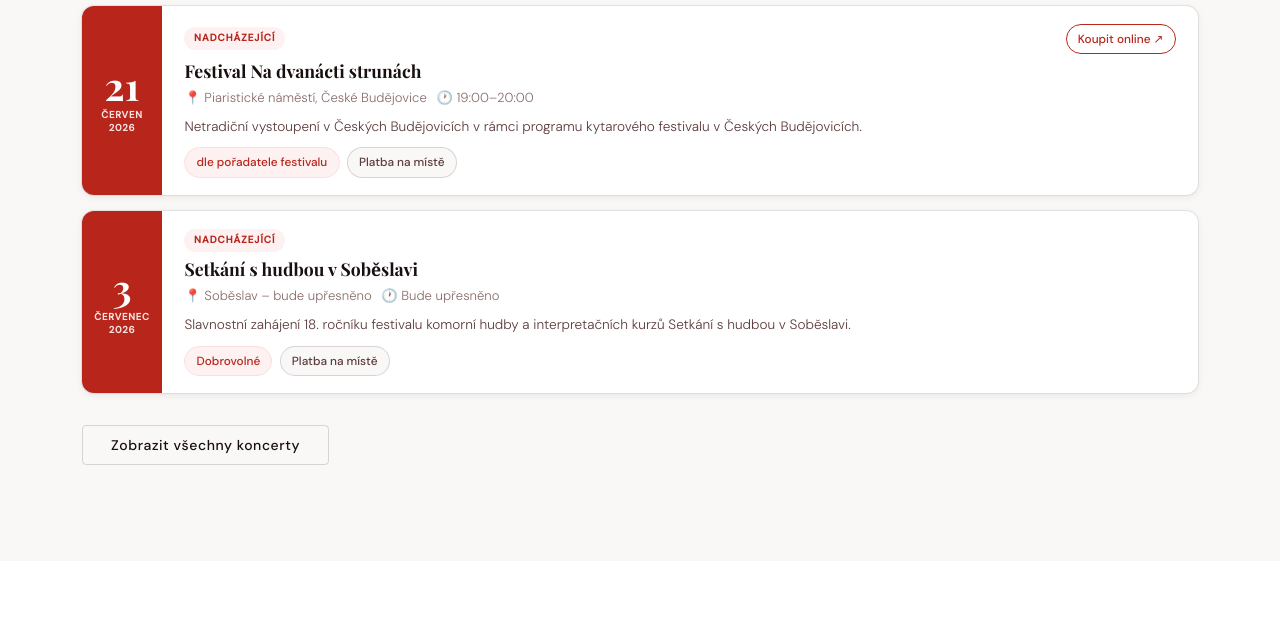
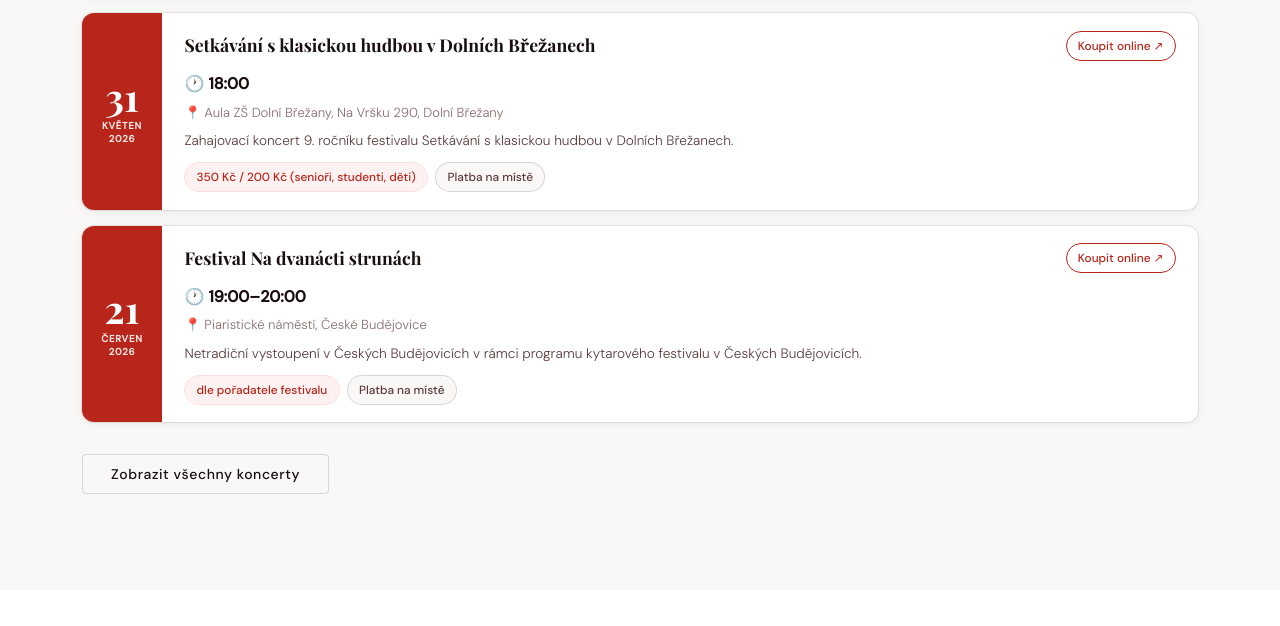
Before and after one commit to anderji/czego-website, a plain HTML site: page index.html in a window 1280 px wide. Shown: the part 1302-1928 px from the top of the page. Drawn offline with nearby package versions, Linux system fonts and the light colour scheme; a web font is replaced by a local one.

Commit message:
concerts added and badges deleted

```diff
--- a/assets/css/main.css
+++ b/assets/css/main.css
@@ -708,22 +708,18 @@
   flex-wrap: wrap;
   margin-bottom: .1rem;
 }
-.concert-row__badge {
-  font-size: .62rem;
-  font-weight: 600;
-  letter-spacing: .1em;
-  text-transform: uppercase;
-  padding: .2rem .6rem;
-  border-radius: var(--r-full);
-}
-.concert-row__badge--upcoming { background: var(--red-tint); color: var(--red); }
-.concert-row__badge--past     { background: var(--bg-tertiary); color: var(--text-muted); }
 .concert-row__title {
   font-family: var(--font-display);
   font-size: 1.1rem;
   font-weight: 700;
   color: var(--ink);
   line-height: 1.3;
+}
+.concert-row__time {
+  font-size: 1rem;
+  font-weight: 700;
+  color: var(--ink);
+  margin-top: .2rem;
 }
 .concert-row__meta {
   display: flex;
--- a/assets/js/utils.js
+++ b/assets/js/utils.js
@@ -219,15 +219,12 @@
     </div>
     <div class="concert-row__body">
       <div class="concert-row__top">
-        <span class="concert-row__badge concert-row__badge--${up ? 'upcoming' : 'past'}">
-          ${up ? (isCs ? 'Nadcházející' : 'Upcoming') : (isCs ? 'Proběhlý' : 'Past')}
-        </span>
+        <div class="concert-row__title">${escHtml(title)}</div>
         ${c.tickets?.online_url ? `<a class="concert-row__ticket-link" href="${escHtml(c.tickets.online_url)}" target="_blank" rel="noopener noreferrer">${isCs ? 'Koupit online' : 'Buy online'} ↗</a>` : ''}
       </div>
-      <div class="concert-row__title">${escHtml(title)}</div>
+      ${c.time ? `<div class="concert-row__time">🕐 ${escHtml(c.time)}</div>` : ''}
       <div class="concert-row__meta">
         <span>📍 ${escHtml(c.venue)}</span>
-        ${c.time ? `<span>🕐 ${escHtml(c.time)}</span>` : ''}
       </div>
       ${desc ? `<div class="concert-row__desc">${escHtml(desc)}</div>` : ''}
       <div class="concert-row__footer">
--- a/data/concerts.json
+++ b/data/concerts.json
@@ -118,6 +118,41 @@
     "tags_en": ["annual", "Prague"]
   },
   {
+    "id": 9,
+    "date": "2026-06-25",
+    "title_cs": "Benefiční koncert pro Nedoklubko",
+    "title_en": "Charity Concert for Nedoklubko",
+    "venue": "Apolinář, Praha",
+    "time": "Bude upřesněno",
+    "tickets": {
+      "on_site": true
+    },
+    "description_cs": "Venkovní benefiční koncert na podporu organizace Nedoklubko s ozvučením a řadou hostů.",
+    "description_en": "Outdoor charity concert in support of Nedoklubko, with full sound and a lineup of special guests.",
+    "upcoming": true,
+    "tags_cs": ["benefice", "Praha", "Nedoklubko"],
+    "tags_en": ["charity", "Prague", "Nedoklubko"]
+  },
+  {
+    "id": 8,
+    "date": "2026-05-31",
+    "title_cs": "Setkávání s klasickou hudbou v Dolních Břežanech",
+    "title_en": "Encounters with Classical Music in Dolní Břežany",
+    "venue": "Aula ZŠ Dolní Břežany, Na Vršku 290, Dolní Břežany",
+    "time": "18:00",
+    "price_cs": "350 Kč / 200 Kč (senioři, studenti, děti)",
+    "price_en": "350 CZK / 200 CZK (seniors, students, children)",
+    "tickets": {
+      "on_site": true,
+      "online_url": "https://koncertyklasickehudby.cz/program-2026/zahajovaci-koncert-cesky-kytarovy-orchestr-31-5-2026/"
+    },
+    "description_cs": "Zahajovací koncert 9. ročníku festivalu Setkávání s klasickou hudbou v Dolních Břežanech.",
+    "description_en": "Opening concert of the 9th edition of the Encounters with Classical Music festival in Dolní Břežany.",
+    "upcoming": true,
+    "tags_cs": ["festival", "Dolní Břežany"],
+    "tags_en": ["festival", "Dolní Břežany"]
+  },
+  {
     "id": 7,
     "date": "2025-06-21",
     "title_cs": "Smetanova Litomyšl",
--- a/index.html
+++ b/index.html
@@ -205,7 +205,7 @@
   showLoading('upcoming-grid');
   fetchJSON('data/concerts.json')
     .then(concerts => {
-      const upcoming = sortByDate(concerts.filter(c => isUpcoming(c.date)), 'asc');
+      const upcoming = sortByDate(concerts.filter(c => isUpcoming(c.date)), 'asc').slice(0, 3);
       if (upcoming.length === 0) {
         grid.innerHTML = `<p class="empty-state">${isCs ? 'Momentálně nejsou naplánované žádné koncerty.' : 'No concerts are currently scheduled.'}</p>`;
       } else {
```
